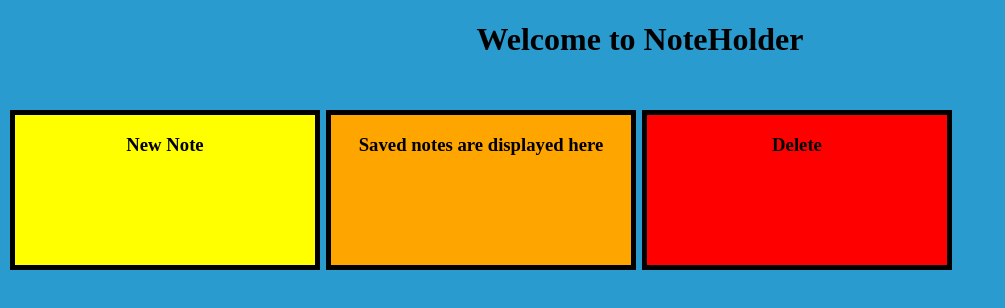
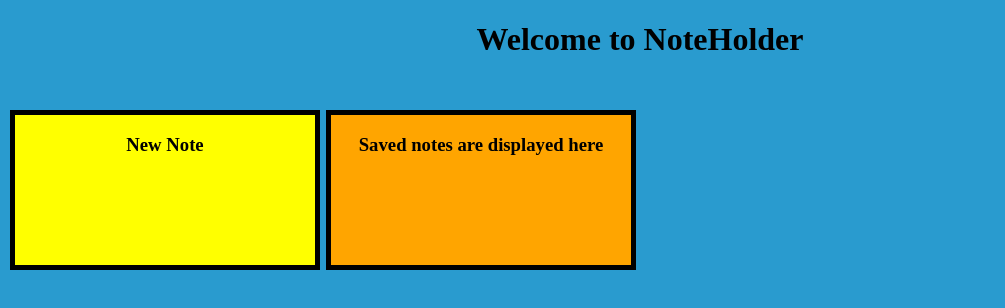
Before and after one commit to michael-a7/Note-Project, a React (Create React App) app: page / in a window 1280 px wide. Shown: the top 308 px of the page, without its empty margins (0-1005 px from the left). Built offline with nearby package versions, Linux system fonts and the light colour scheme.

Commit message:
working on delete

```diff
--- a/src/App/Boxes.js
+++ b/src/App/Boxes.js
@@ -3,6 +3,7 @@ import { Link } from "react-router-dom";
 import Conditional from "./Conditional";
 import Modal from "react-modal";
 function Boxes() {
+  const [open, setOpen] = useState(false);
   return (
     <div>
       <div className="displayNotes">
@@ -12,9 +13,6 @@ function Boxes() {
           </div>
         </Link>
         <Conditional />
-        <div className="delete">
-          <h3 style={{ color: "black" }}>Delete</h3>
-        </div>
       </div>
     </div>
   );
--- a/src/App/NotePad.js
+++ b/src/App/NotePad.js
@@ -6,7 +6,6 @@ import Modal from "react-modal";
 import Boxes from "./Boxes";
 export function NotePad() {
   const { id } = useParams();
-
   const [text, setText] = useState("");
   const [fileName, setFileName] = useState("");
   const [open, setOpen] = useState(false);
```
Also changed, not shown: 1 other file (tests, documents, lock files or other folders).
